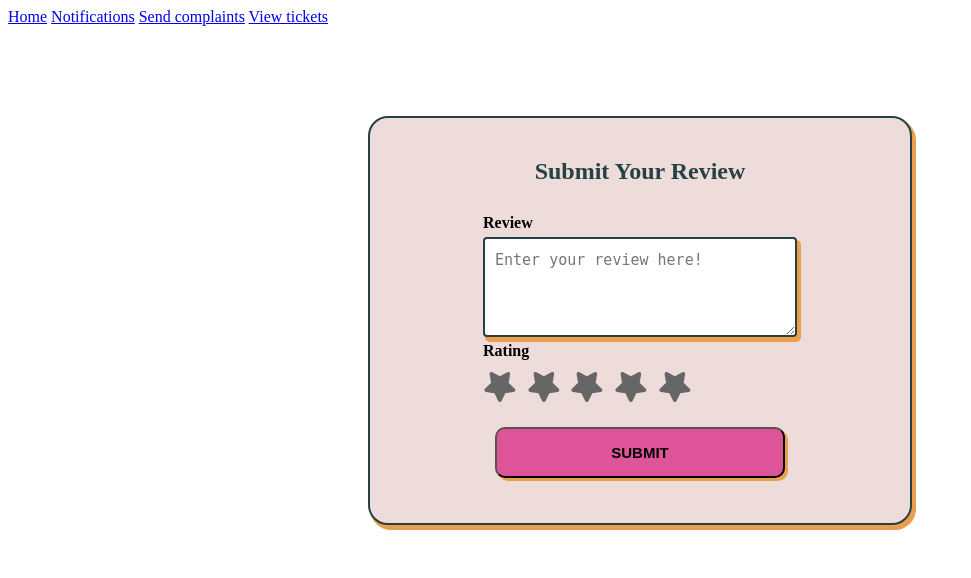
After one commit to amaljames23/bridge_horizon, a Django app: page /use_add_rating/1 in a window 1280 px wide. The commit adds this page. Shown: the top 578 px of the page, without its empty margins (0-971 px from the left). Run offline with Django 4.2, Linux system fonts and the light colour scheme.

Commit message:
last changes made before merging

```diff
--- a/bridgeApp/models.py
+++ b/bridgeApp/models.py
@@ -74,9 +74,9 @@ class Review(models.Model):
     review_id = models.AutoField(primary_key=True)
     audience = models.ForeignKey('Audience', on_delete=models.CASCADE)
     film = models.ForeignKey('Film', on_delete=models.CASCADE)
-    rating = models.IntegerField()
-    review_text = models.TextField()
-    review_date = models.DateTimeField()
+    rating = models.CharField(max_length=255)
+    review_text = models.CharField(max_length=255)
+    review_date = models.CharField(max_length=255)
 
 class SeatBooking(models.Model):
     booking_id = models.AutoField(primary_key=True)
--- a/templates/filmmaker_header.html
+++ b/templates/filmmaker_header.html
@@ -9,4 +9,6 @@
 
     <a href="/filmmaker_view_prof">Profile</a>
     <a href="/film_maker_view_theaters">Book Tickets</a>
-    <a href="/film_maker_view_campaigns">view campaigns</a>c
+    <a href="/film_maker_view_campaigns">view campaigns</a>
+    <a href="/film_maker_view_mssges">view messages</a>
+    <a href="/film_maker_view_tickets">view tickets</a>
--- /dev/null
+++ b/templates/use_add_rating.html
@@ -0,0 +1,285 @@
+{% include 'user_header.html' %}
+
+<br><br><br><br><br><br>
+<center>
+
+
+    <div class="main">
+        <div class="form_area">
+          <p class="title">Submit Your Review</p>
+          <form action="" method="post" class="w-100">
+
+            <!-- Review Field -->
+            <div class="form_group">
+              <label class="sub_title" for="review">Review</label>
+              <textarea placeholder="Enter your review here!" required rows="4" name="review" class="form_style w-100" id="review"></textarea>
+            </div>
+
+            <!-- New Rating Field -->
+            <div class="form_group">
+              <label class="sub_title">Rating</label>
+              <div class="radio">
+                <input value="5" name="rating" type="radio" id="rating-1" />
+                <label title="1 star" for="rating-1">
+                  <svg xmlns="http://www.w3.org/2000/svg" height="1em" viewBox="0 0 576 512">
+                    <path d="M316.9 18C311.6 7 300.4 0 288.1 0s-23.4 7-28.8 18L195 150.3 51.4 171.5c-12 1.8-22 10.2-25.7 21.7s-.7 24.2 7.9 32.7L137.8 329 113.2 474.7c-2 12 3 24.2 12.9 31.3s23 8 33.8 2.3l128.3-68.5 128.3 68.5c10.8 5.7 23.9 4.9 33.8-2.3s14.9-19.3 12.9-31.3L438.5 329 542.7 225.9c8.6-8.5 11.7-21.2 7.9-32.7s-13.7-19.9-25.7-21.7L381.2 150.3 316.9 18z"></path>
+                  </svg>
+                </label>
+                <input value="4" name="rating" type="radio" id="rating-2" />
+                <label title="2 stars" for="rating-2">
+                  <svg xmlns="http://www.w3.org/2000/svg" height="1em" viewBox="0 0 576 512">
+                    <path d="M316.9 18C311.6 7 300.4 0 288.1 0s-23.4 7-28.8 18L195 150.3 51.4 171.5c-12 1.8-22 10.2-25.7 21.7s-.7 24.2 7.9 32.7L137.8 329 113.2 474.7c-2 12 3 24.2 12.9 31.3s23 8 33.8 2.3l128.3-68.5 128.3 68.5c10.8 5.7 23.9 4.9 33.8-2.3s14.9-19.3 12.9-31.3L438.5 329 542.7 225.9c8.6-8.5 11.7-21.2 7.9-32.7s-13.7-19.9-25.7-21.7L381.2 150.3 316.9 18z"></path>
+                  </svg>
+                </label>
+                <input value="3" name="rating" type="radio" id="rating-3" />
+                <label title="3 stars" for="rating-3">
+                  <svg xmlns="http://www.w3.org/2000/svg" height="1em" viewBox="0 0 576 512">
+                    <path d="M316.9 18C311.6 7 300.4 0 288.1 0s-23.4 7-28.8 18L195 150.3 51.4 171.5c-12 1.8-22 10.2-25.7 21.7s-.7 24.2 7.9 32.7L137.8 329 113.2 474.7c-2 12 3 24.2 12.9 31.3s23 8 33.8 2.3l128.3-68.5 128.3 68.5c10.8 5.7 23.9 4.9 33.8-2.3s14.9-19.3 12.9-31.3L438.5 329 542.7 225.9c8.6-8.5 11.7-21.2 7.9-32.7s-13.7-19.9-25.7-21.7L381.2 150.3 316.9 18z"></path>
+                  </svg>
+                </label>
+                <input value="2" name="rating" type="radio" id="rating-4" />
+                <label title="4 stars" for="rating-4">
+                  <svg xmlns="http://www.w3.org/2000/svg" height="1em" viewBox="0 0 576 512">
+                    <path d="M316.9 18C311.6 7 300.4 0 288.1 0s-23.4 7-28.8 18L195 150.3 51.4 171.5c-12 1.8-22 10.2-25.7 21.7s-.7 24.2 7.9 32.7L137.8 329 113.2 474.7c-2 12 3 24.2 12.9 31.3s23 8 33.8 2.3l128.3-68.5 128.3 68.5c10.8 5.7 23.9 4.9 33.8-2.3s14.9-19.3 12.9-31.3L438.5 329 542.7 225.9c8.6-8.5 11.7-21.2 7.9-32.7s-13.7-19.9-25.7-21.7L381.2 150.3 316.9 18z"></path>
+                  </svg>
+                </label>
+                <input value="1" name="rating" type="radio" id="rating-5"/>
+                <label title="5 stars" for="rating-5">
+                  <svg xmlns="http://www.w3.org/2000/svg" height="1em" viewBox="0 0 576 512">
+                    <path d="M316.9 18C311.6 7 300.4 0 288.1 0s-23.4 7-28.8 18L195 150.3 51.4 171.5c-12 1.8-22 10.2-25.7 21.7s-.7 24.2 7.9 32.7L137.8 329 113.2 474.7c-2 12 3 24.2 12.9 31.3s23 8 33.8 2.3l128.3-68.5 128.3 68.5c10.8 5.7 23.9 4.9 33.8-2.3s14.9-19.3 12.9-31.3L438.5 329 542.7 225.9c8.6-8.5 11.7-21.2 7.9-32.7s-13.7-19.9-25.7-21.7L381.2 150.3 316.9 18z"></path>
+                  </svg>
+                </label>
+              </div>
+            </div>
+
+            <!-- Submit Button -->
+            <div>
+              <button type="submit" name="submit" class="w-100 custom_btn">SUBMIT</button>
+            </div>
+
+          </form>
+        </div>
+      </div>
+
+
+
+<br><br><br>
+</center>
+
+
+
+<style>
+   /* From Uiverse.io by elijahgummer */
+.radio {
+  display: flex;
+  justify-content: center;
+  gap: 10px;
+  rotate: 540deg;
+}
+
+.radio > input {
+  position: absolute;
+  appearance: none;
+}
+
+.radio > label {
+  cursor: pointer;
+  font-size: 30px;
+  position: relative;
+  display: inline-block;
+  transition: transform 0.3s ease;
+}
+
+.radio > label > svg {
+  fill: #666;
+  transition: fill 0.3s ease;
+}
+
+.radio > label::before,
+.radio > label::after {
+  content: "";
+  position: absolute;
+  width: 6px;
+  height: 6px;
+  background-color: #ff9e0b;
+  border-radius: 50%;
+  opacity: 0;
+  transform: scale(0);
+  transition:
+    transform 0.4s ease,
+    opacity 0.4s ease;
+  animation: particle-explosion 1s ease-out;
+}
+
+.radio > label::before {
+  top: -15px;
+  left: 50%;
+  transform: translateX(-50%) scale(0);
+}
+
+.radio > label::after {
+  bottom: -15px;
+  left: 50%;
+  transform: translateX(-50%) scale(0);
+}
+
+.radio > label:hover::before,
+.radio > label:hover::after {
+  opacity: 1;
+  transform: translateX(-50%) scale(1.5);
+}
+
+.radio > label:hover {
+  transform: scale(1.2);
+  animation: pulse 0.6s infinite alternate;
+}
+
+/* Star glow and animation on hover */
+.radio > label:hover > svg {
+  fill: #ff9e0b;
+  filter: drop-shadow(0 0 15px rgba(255, 158, 11, 0.9));
+  animation: shimmer 1s ease infinite alternate;
+}
+
+.radio > input:checked + label > svg {
+  fill: #ff9e0b;
+  filter: drop-shadow(0 0 15px rgba(255, 158, 11, 0.9));
+  animation: pulse 0.8s infinite alternate;
+}
+
+.radio > input:checked + label ~ label > svg,
+.radio > input:checked + label > svg {
+  fill: #ff9e0b; /* Highlight the stars */
+}
+
+@keyframes pulse {
+  0% {
+    transform: scale(1);
+  }
+  100% {
+    transform: scale(1.1);
+  }
+}
+
+@keyframes particle-explosion {
+  0% {
+    opacity: 0;
+    transform: scale(0.5);
+  }
+  50% {
+    opacity: 1;
+    transform: scale(1.2);
+  }
+  100% {
+    opacity: 0;
+    transform: scale(0.5);
+  }
+}
+
+@keyframes shimmer {
+  0% {
+    filter: drop-shadow(0 0 10px rgba(255, 158, 11, 0.5));
+  }
+  100% {
+    filter: drop-shadow(0 0 20px rgba(255, 158, 11, 1));
+  }
+}
+
+.radio > input:checked + label:hover,
+.radio > input:checked + label:hover ~ label {
+  fill: #e58e09;
+}
+
+.radio > label:hover,
+.radio > label:hover ~ label {
+  fill: #ff9e0b;
+}
+
+.radio input:checked ~ label svg {
+  fill: #ffa723;
+}
+
+
+.main {
+  display: flex;
+  align-items: center;
+  justify-content: center;
+  flex-direction: column;
+  text-align: center;
+}
+
+
+.form_area {
+  display: flex;
+  justify-content: center;
+  align-items: center;
+  flex-direction: column;
+  background-color: #EDDCD9;
+  padding: 20px;
+  height: auto;
+  width: 500px;
+  border: 2px solid #264143;
+  border-radius: 20px;
+  box-shadow: 3px 4px 0px 1px #E99F4C;
+}
+
+.title {
+  color: #264143;
+  font-weight: 900;
+  font-size: 1.5em;
+  margin-top: 20px;
+}
+
+.sub_title {
+  font-weight: 600;
+  margin: 5px 0;
+}
+
+.form_group {
+  display: flex;
+  flex-direction: column;
+  align-items: baseline;
+  width: 100%;
+}
+
+.form_style {
+  outline: none;
+  border: 2px solid #264143;
+  box-shadow: 3px 4px 0px 1px #E99F4C;
+  width: 290px;
+  padding: 12px 10px;
+  border-radius: 4px;
+  font-size: 15px;
+}
+
+.form_style:focus, .btn:focus {
+  transform: translateY(4px);
+  box-shadow: 1px 2px 0px 0px #E99F4C;
+}
+
+.custom_btn {
+  padding: 15px;
+  margin: 25px 0px;
+  width: 290px;
+  font-size: 15px;
+  background: #DE5499;
+  border-radius: 10px;
+  font-weight: 800;
+  box-shadow: 3px 3px 0px 0px #E99F4C;
+}
+
+.custom_btn:hover {
+  opacity: .9;
+}
+
+.link {
+  font-weight: 800;
+  color: #264143;
+  padding: 5px;
+}
+
+</style>
+
+
+
+{% include 'footer.html' %}
--- a/templates/user_header.html
+++ b/templates/user_header.html
@@ -9,3 +9,4 @@
     <a href="user_home">Home</a>
     <a href="user_view_nots">Notifications</a>
     <a href="user_send_complaints">Send complaints</a>
+    <a href="/user_view_booked_tickets">View tickets</a>
--- a/templates/user_view_theaters.html
+++ b/templates/user_view_theaters.html
@@ -31,6 +31,7 @@
                 <td>{{ slot.date }}</td>
                 <td>{{ slot.status }}</td>
                 <td><a href="user_book_seats/{{ theater.theater_id }}/{{ slot.slot_id }}">Book Seats</a></td>
+                <td><a href="use_add_rating/{{ slot.film_id }}">add rating</a></td>
             </tr>
             {% endif %}
         {% endfor %}
--- a/userApp/urls.py
+++ b/userApp/urls.py
@@ -9,6 +9,8 @@ urlpatterns = [
     path('user_view_theaters',views.user_view_theaters,name='user_view_theaters'),
     path('user_book_seats/<theater_id>/<screening_slot_id>',views.user_book_seats,name='user_book_seats'),
     path('user_seat_confirm/', views.user_seat_confirm, name='user_seat_confirm'),
+    path('use_add_rating/<film_id>', views.use_add_rating, name='use_add_rating'),
+    path('user_view_booked_tickets', views.user_view_booked_tickets, name='user_view_booked_tickets'),
     ################film maker################
     path('filmaker_reg/', views.filmaker_reg, name='filmaker_reg'),
     path('filmaker_home/', views.filmaker_home, name='filmaker_home'),
@@ -19,6 +21,9 @@ urlpatterns = [
     path('film_maker_view_campaigns/', views.film_maker_view_campaigns, name='film_maker_view_campaigns'),
     path('film_maker_view_campaigns_basedon_films/<film_id>', views.film_maker_view_campaigns_basedon_films, name='film_maker_view_campaigns_basedon_films'),
     path('film_update_profile/<id>', views.film_update_profile, name='film_update_profile'),
+    path('film_maker_view_mssges', views.film_maker_view_mssges, name='film_maker_view_mssges'),
+    path('film_maker_chat_owners/<login_id>', views.film_maker_chat_owners, name='film_maker_chat_owners'),
+    path('film_maker_view_tickets', views.film_maker_view_tickets, name='film_maker_view_tickets'),
 
     #####################content manager#####################
     path('content_manager_reg', views.content_manager_reg, name='content_manager_reg'),
--- a/userApp/views.py
+++ b/userApp/views.py
@@ -137,6 +137,56 @@ def user_seat_confirm(request):
         })
 
     return JsonResponse({"success": False, "error": "Invalid request"})
+
+
+from django.shortcuts import render
+from django.http import HttpResponse
+# from .models import Film, Review, Audience, Rating
+from django.utils.timezone import now
+
+def use_add_rating(request, film_id):
+    if request.method == 'POST':
+        rating = request.POST['rating']
+        review_text = request.POST['review']
+        login_id = request.session['login_id']
+
+        # Fetch film and audience details
+        film_res = film.objects.get(pk=film_id)
+        audience = Audience.objects.get(pk=login_id)  # Assuming login_id corresponds to an Audience
+
+        # Save the rating
+        # Review.objects.create(rating=rating, film=film_res, audience=audience)  # Assuming Login and Audience are related
+
+        # Save the review
+        Review.objects.create(
+            audience=audience,
+            film=film_res,
+            rating=rating,
+            review_text=review_text,
+            review_date=now()
+        )
+
+        return HttpResponse("<script>alert('Rating & Review Added Successfully');window.location='/user_home';</script>")
+
+    return render(request, 'use_add_rating.html')
+
+# from django.shortcuts import render
+# from .models import SeatBooking
+
+def user_view_booked_tickets(request):
+    login_id = request.session.get('login_id')  # Assuming the logged-in user ID is stored in the session
+
+    audience_res = Audience.objects.get(login_id=login_id)
+
+    # Fetch booked tickets for the logged-in audience
+    booked_tickets = SeatBooking.objects.filter(audience=audience_res).select_related('slot__film', 'slot__theater', 'seat')
+
+    context = {
+        'booked_tickets': booked_tickets
+    }
+
+    return render(request, 'user_view_booked_tickets.html', context)
+
 
 
 #######################################film maker
@@ -323,6 +373,98 @@ def film_update_profile(request,id):
 
     return render(request,"film_update_profile.html",{'a':a})
 
+# from django.shortcuts import render
+# from .models import Chat, TheaterOwner, Login
+
+def film_maker_view_mssges(request):
+    # Get all chat messages
+    chats = chat.objects.all()
+
+    # Extract unique login_ids from 'fromid' and 'toid' fields
+    theater_owner_login_ids = set(chats.values_list('fromid', flat=True)) | set(chats.values_list('toid', flat=True))
+
+    # Fetch TheaterOwner details where login_id matches 'fromid' or 'toid'
+    theater_owners = TheaterOwner.objects.filter(login__login_id__in=theater_owner_login_ids).values(
+        'owner_id', 'name', 'email', 'phone', 'profile_image', 'login__login_id'
+    )
+
+    return render(request, 'film_maker_view_mssges.html', {'theater_owners': theater_owners})
+
+
+# from django.shortcuts import render, redirect
+# # from .models import Chat, Login, TheaterOwner
+# from django.db.models import Q
+# from django.utils.timezone import now
+
+# def film_maker_chat_owners(request, login_id):
+#     sender_id = request.session.get('login_id')  # Filmmaker's login ID
+#     receiver_id = login_id  # Theater owner's login ID
+
+#     # Fetch chat messages (both sent & received)
+#     messages = chat.objects.filter(
+#         (Q(fromid=sender_id, toid=receiver_id) | Q(fromid=receiver_id, toid=sender_id))
+#     ).order_by('chatid')
+
+#     # Handle message sending
+#     if request.method == "POST":
+#         message_text = request.POST.get('message')
+#         if message_text:
+#             chat.objects.create(fromid=sender_id, toid=receiver_id, date=now(), message=message_text)
+#             return redirect('film_maker_chat_owners', login_id=receiver_id)  # Refresh the page
+
+#     # Fetch theater owner details
+#     theater_owner = TheaterOwner.objects.get(login__login_id=receiver_id)
+
+#     return render(request, 'film_maker_chat_owners.html', {
+#         'messages': messages,
+#         'theater_owner': theater_owner,
+#         'sender_id': sender_id
+#     })
+
+from django.shortcuts import render, redirect
+from django.db.models import Q
+from django.utils.timezone import now
+# from .models import Chat, TheaterOwner
+
+def film_maker_chat_owners(request, login_id):
+    sender_id = request.session.get('login_id')  # Filmmaker's login ID
+    receiver_id = login_id  # Theater owner's login ID
+
+    # Fetch chat messages (both sent & received)
+    messages = chat.objects.filter(
+        Q(fromid=sender_id, toid=receiver_id) | Q(fromid=receiver_id, toid=sender_id)
+    ).order_by('date')  # Order messages by date (ensure it's the correct field for ordering)
+
+    # Handle message sending
+    if request.method == "POST":
+        message_text = request.POST.get('message')
+        if message_text:
+            chat.objects.create(fromid=sender_id, toid=receiver_id, date=now(), message=message_text)
+            return redirect('film_maker_chat_owners', login_id=receiver_id)  # Refresh the page
+
+    # Fetch theater owner details
+    theater_owner = TheaterOwner.objects.get(login__login_id=receiver_id)
+
+    return render(request, 'film_maker_chat_owners.html', {
+        'messages': messages,
+        'theater_owner': theater_owner,
+        'sender_id': sender_id
+    })
+
+
+def film_maker_view_tickets(request):
+    login_id = request.session.get('login_id')  # Assuming the logged-in user ID is stored in the session
+
+    audience_res = Filmmaker.objects.get(login_id=login_id)
+
+    # Fetch booked tickets for the logged-in audience
+    booked_tickets = SeatBooking.objects.filter(filmmaker=audience_res).select_related('slot__film', 'slot__theater', 'seat')
+
+    context = {
+        'booked_tickets': booked_tickets
+    }
+
+    return render(request, 'film_maker_view_tickets.html', context)
 
 
 ###########################content manager############################3
@@ -436,6 +578,11 @@ def update_campaign(request,cam_id):
     return render(request,"update_campaign.html",{ "camp_films_data":campaign_data})
 
 
-def content_manager_view_reviewratings(request,filmid):
+from django.shortcuts import render
+# from .models import Review, Film, Filmmaker
 
-    return render(request,"content_manager_view_reviewratings.html")
+def content_manager_view_reviewratings(request, filmid):
+    film_reviews = Review.objects.filter(film_id=filmid).select_related('film', 'audience')
+
+    context = {'film_reviews': film_reviews}
+    return render(request, "content_manager_view_reviewratings.html", context)
```
Also changed, not shown: templates/content_manager_view_reviewratings.html (+44 -1 lines), templates/film_maker_chat_owners.html (added, +103 -0 lines), templates/film_maker_view_mssges.html (added, +41 -0 lines), templates/film_maker_view_tickets.html (added, +31 -0 lines), templates/user_view_booked_tickets.html (added, +31 -0 lines), bridgeApp/migrations/0011_alter_review_rating_alter_review_review_date_and_more.py (added).
